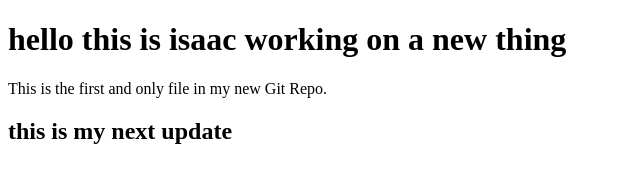
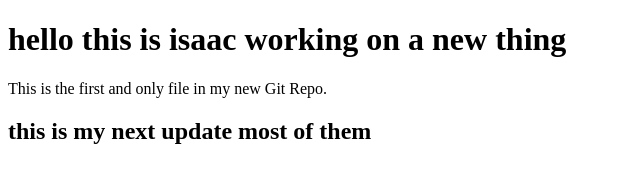
Before and after one commit to isaacbenit/my-first-repo, a plain HTML site: page index.html in a window 1280 px wide. Shown: the whole page, without its empty margins (0-640 px from the left). Drawn offline with Linux system fonts and the light colour scheme.

Commit message:
Update index.html

```diff
--- a/index.html
+++ b/index.html
@@ -7,6 +7,6 @@
 
 <h1>hello this is isaac working on a new thing  </h1>
 <p>This is the first and only file in my new Git Repo.</p>
-<h2> this is my next update </h2>
+<h2> this is my next update most of them  </h2>
 </body>
 </html>
```
